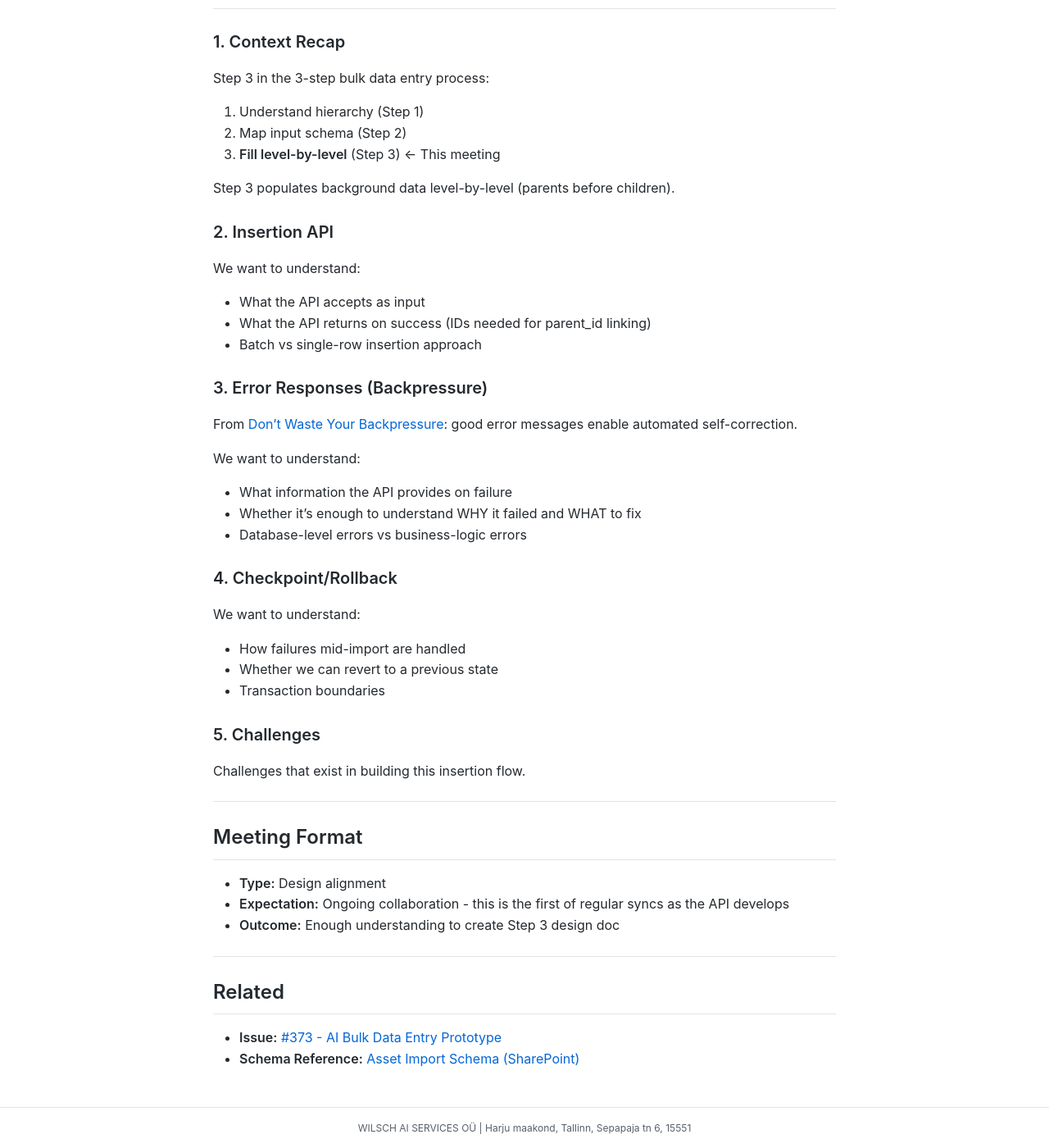
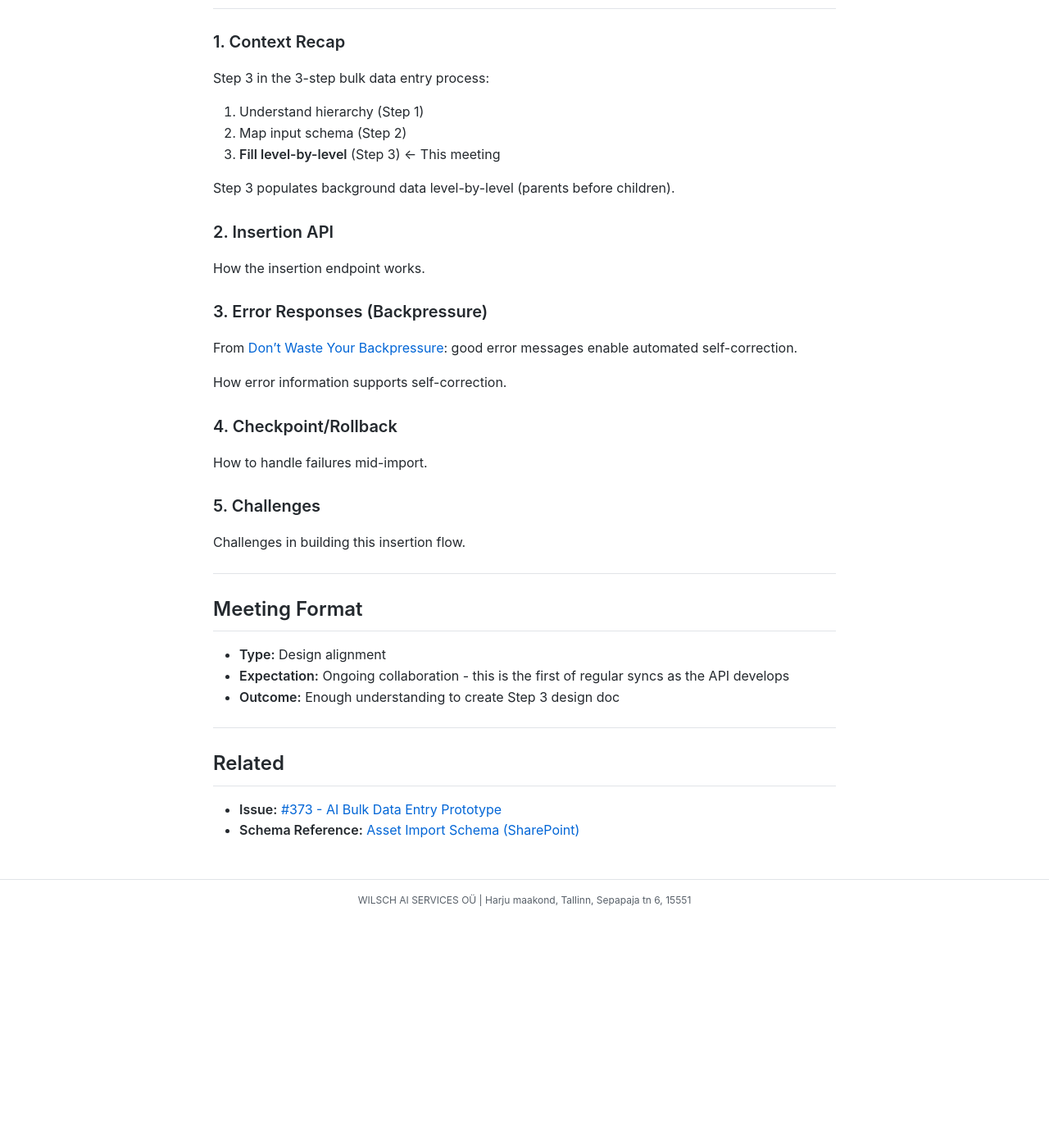
Before and after one commit to MariusWilsch/public-wilsch-ai-pages, a Jekyll site: the page built from project/archibus-fm-assistant/ryan-meeting-agenda-step3-insertion-api.md, in a window 1280 px wide and 1400 px high, scrolled down 820 px. Shown: the whole window at 82% size. Built offline with Jekyll 4.4.1, drawn with Linux system fonts in a browser that asks for light colours; our own code applies the rules of GitHub Pages for plain Markdown files; after the commit the page ends 1942 px from its top, so only the background shows below that.

Commit message:
Sync from hippocampus 2026-02-02

```diff
--- a/project/archibus-fm-assistant/ryan-meeting-agenda-step3-insertion-api.md
+++ b/project/archibus-fm-assistant/ryan-meeting-agenda-step3-insertion-api.md
@@ -34,30 +34,21 @@ Step 3 populates background data level-by-level (parents before children).
 
 ### 2. Insertion API
 
-We want to understand:
-- What the API accepts as input
-- What the API returns on success (IDs needed for parent_id linking)
-- Batch vs single-row insertion approach
+How the insertion endpoint works.
 
 ### 3. Error Responses (Backpressure)
 
 From [Don't Waste Your Backpressure](https://banay.me/dont-waste-your-backpressure/): good error messages enable automated self-correction.
 
-We want to understand:
-- What information the API provides on failure
-- Whether it's enough to understand WHY it failed and WHAT to fix
-- Database-level errors vs business-logic errors
+How error information supports self-correction.
 
 ### 4. Checkpoint/Rollback
 
-We want to understand:
-- How failures mid-import are handled
-- Whether we can revert to a previous state
-- Transaction boundaries
+How to handle failures mid-import.
 
 ### 5. Challenges
 
-Challenges that exist in building this insertion flow.
+Challenges in building this insertion flow.
 
 ---
 
```
